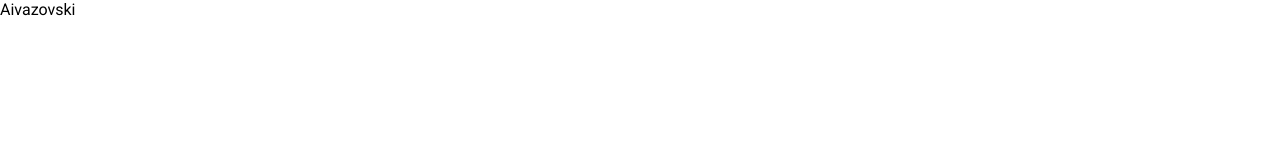
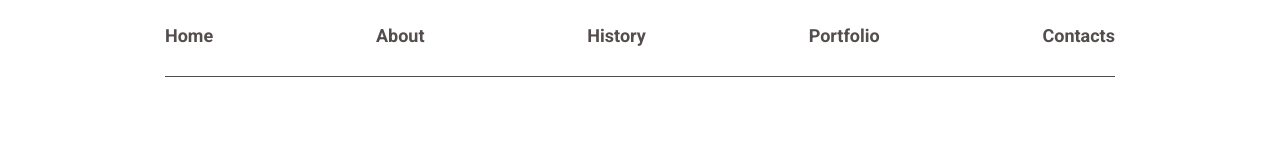
Before and after one commit to AnastasiaVetlugina/aivazovski_page, a plain HTML site: page index.html in a window 1280 px wide. Drawn offline with Linux system fonts and the light colour scheme.

Commit message:
header section

```diff
--- a/index.css
+++ b/index.css
@@ -1,2 +1,3 @@
 @import url('styles/variables.css');
 @import url('styles/basic.css');
+@import url('styles/header.css');
--- a/index.html
+++ b/index.html
@@ -11,6 +11,30 @@
     <title>Aivazovski</title>
   </head>
   <body>
-    Aivazovski
+    <header class="header" aria-label="header">
+      <div class="container">
+        <nav class="nav" aria-label="header navigation">
+          <ul class="nav-list" aria-label="header navigation list">
+            <li>
+              <a href="#" class="nav-link" aria-label="link to home">Home</a>
+            </li>
+            <li>
+              <a href="#" class="nav-link" aria-label="link to about">About</a>
+            </li>
+            <li>
+              <a href="#" class="nav-link" aria-label="link to history">History</a>
+            </li>
+            <li>
+              <a href="#" class="nav-link" aria-label="link to portfolio">Portfolio</a>
+            </li>
+            <li>
+              <a href="#" class="nav-link" aria-label="link to contacts">Contacts</a>
+            </li>
+          </ul>
+        </nav>
+      </div>
+    </header>
+    <main></main>
+    <footer></footer>
   </body>
 </html>
--- a/styles/basic.css
+++ b/styles/basic.css
@@ -7,3 +7,21 @@ body {
     font-family: "Roboto", sans-serif;
     background-color: var(--bg-main);
 }
+
+ul {
+    list-style: none;
+    margin: 0;
+    padding: 0;
+
+}
+
+a {
+    text-decoration: none;
+    color: unset;
+}
+
+.container {
+    margin: 0 auto;
+    max-width: 970px;
+    padding: 0 10px;
+}
--- /dev/null
+++ b/styles/header.css
@@ -0,0 +1,58 @@
+.header {
+    padding: 25px 0 0 0;
+
+}
+
+.nav {
+    width: 100%;
+}
+
+.nav::after {
+    content: "";
+    display: block;
+    width: 100%;
+    height: 1px;
+    margin: 30px 0 0 0;
+    background-color: var(--font-color-grey);
+}
+
+.nav-list {
+    width: 100%;
+    display: flex;
+    justify-content: space-between;
+    align-items: center;
+}
+
+.nav-link {
+    color: var(--font-color-grey);
+    font-size: 18px;
+    font-weight: 700;
+    position: relative;
+}
+
+.nav-link::after {
+    content: "";
+    position: absolute;
+    left: 0;
+    right: 100%;
+    bottom: -10px;
+    height: 1px;
+    background-color: var(--color-main-black)
+}
+
+.nav-link:hover {
+    color: var(--color-main-black);
+}
+
+.nav-link:hover::after {
+    right: 0;
+    transition: right 0.22s;
+
+}
+
+
+@media (max-width: 480px) {
+    .header {
+        display: none;
+    }
+}
--- a/styles/variables.css
+++ b/styles/variables.css
@@ -1,3 +1,8 @@
 :root {
     --bg-main: #fff;
+    --bg-main-grey: #F6F6F6;
+
+    --font-color-grey: #544d4d;
+
+    --color-main-black: #070707;
 }
```
